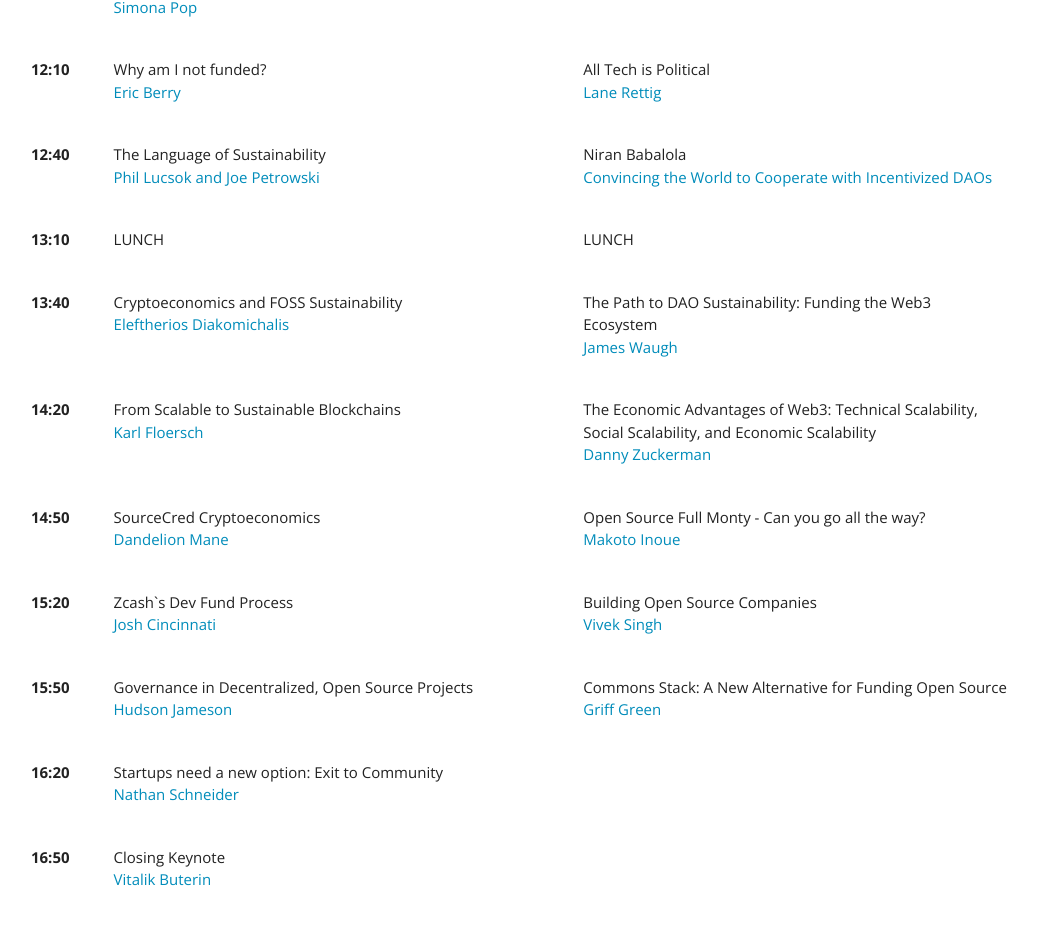
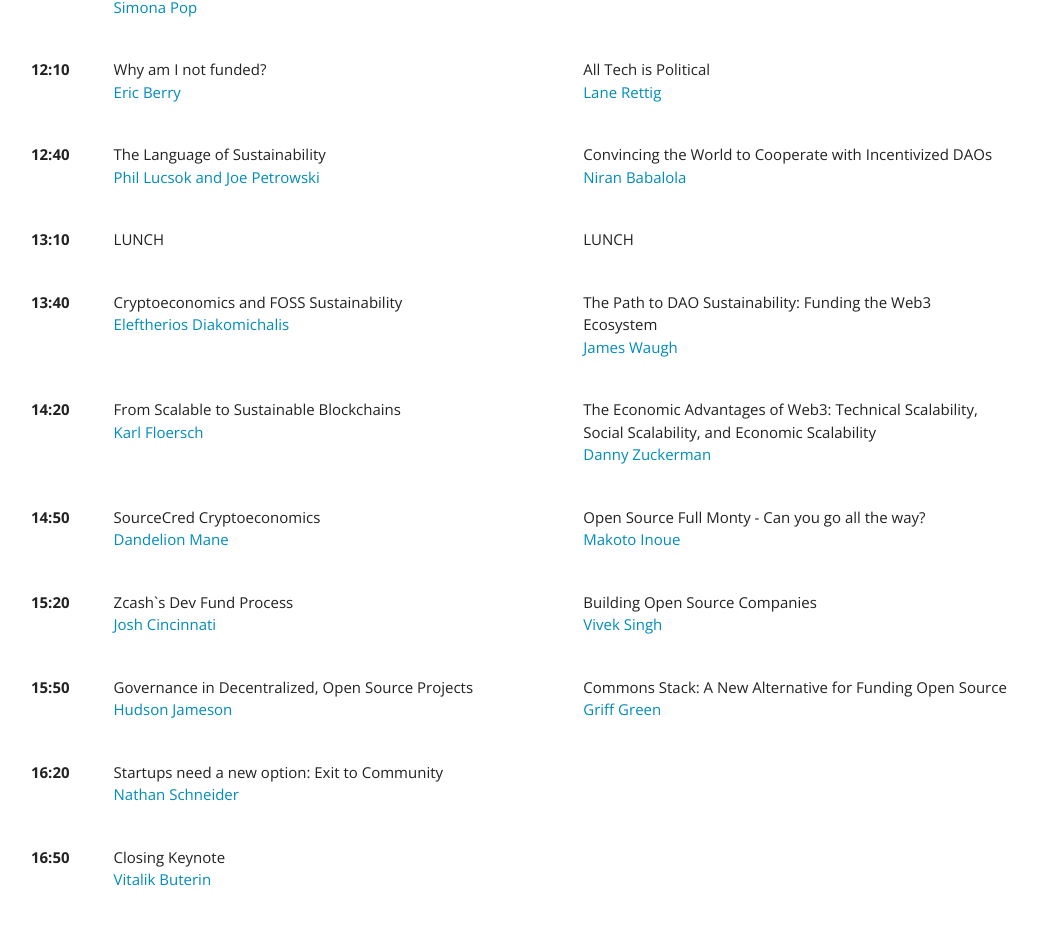
Before and after one commit to monadic-xyz/web3, a Next.js app: page /schedule in a window 1280 px wide. Shown: the part 1533-2468 px from the top of the page, without its empty margins (145-1182 px from the left). Built offline with nearby package versions, Linux system fonts and the light colour scheme.

Commit message:
edit on speakers

```diff
--- a/components/Table.js
+++ b/components/Table.js
@@ -79,8 +79,8 @@ const Mainstage_Table = () => (
       time= '12:40'
       m_name='The Language of Sustainability'
       m_author='Phil Lucsok and Joe Petrowski'
-      s_name='Niran Babalola'
-      s_author='Convincing the World to Cooperate with Incentivized DAOs'
+      s_name='Convincing the World to Cooperate with Incentivized DAOs'
+      s_author='Niran Babalola'
     />
 
     <Row
```
